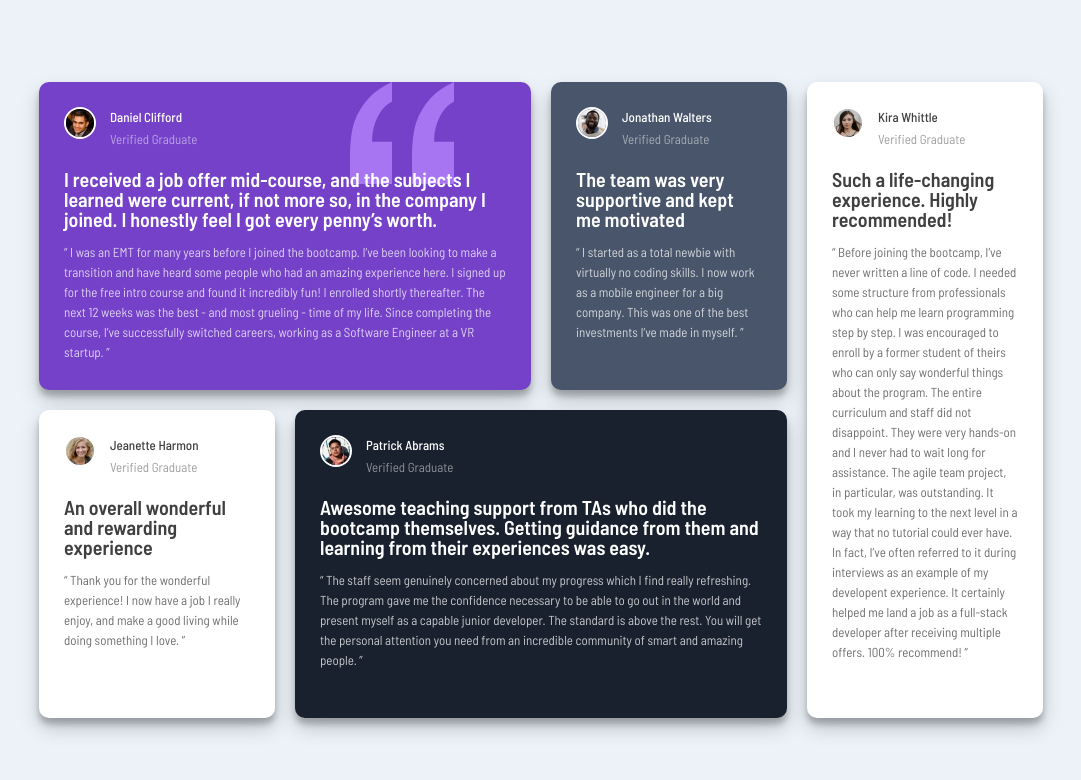
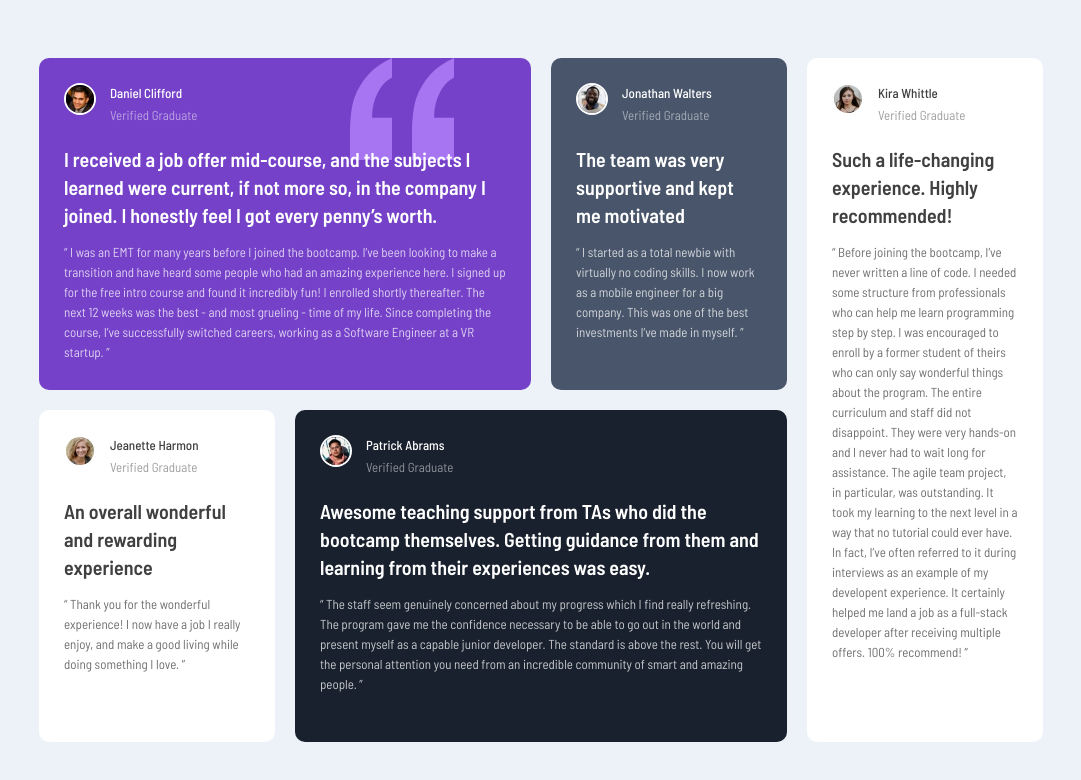
Before and after one commit to vulcan942/testimonia-section-frontend-mentor, a plain HTML site: page index.html in a window 1280 px wide. Shown: the whole page, without its empty margins (99-1180 px from the left). Drawn offline with Linux system fonts and the light colour scheme.

Commit message:
styling changes

```diff
--- a/style.css
+++ b/style.css
@@ -39,13 +39,12 @@ body{
     padding:25px;
     border-radius:10px;
     margin:10px;
-    box-shadow: 0 10px 20px rgba(0,0,0,0.19), 0 6px 6px rgba(0,0,0,0.23);
 }
 .light-font{
     color: hsl(0, 0%, 100%);
 }
 .dark-font{
-    color:hsl(0, 0%, 25%);;
+    color:hsl(0, 0%, 25%);
 }
 .purple-card{
     background-color: hsl(263, 55%, 52%);
@@ -72,6 +71,7 @@ body{
 }
 .testimonial-heading{
     font-size:20px;
+    line-height: 28px;
     font-weight: 600;
 }
 .review{
```
